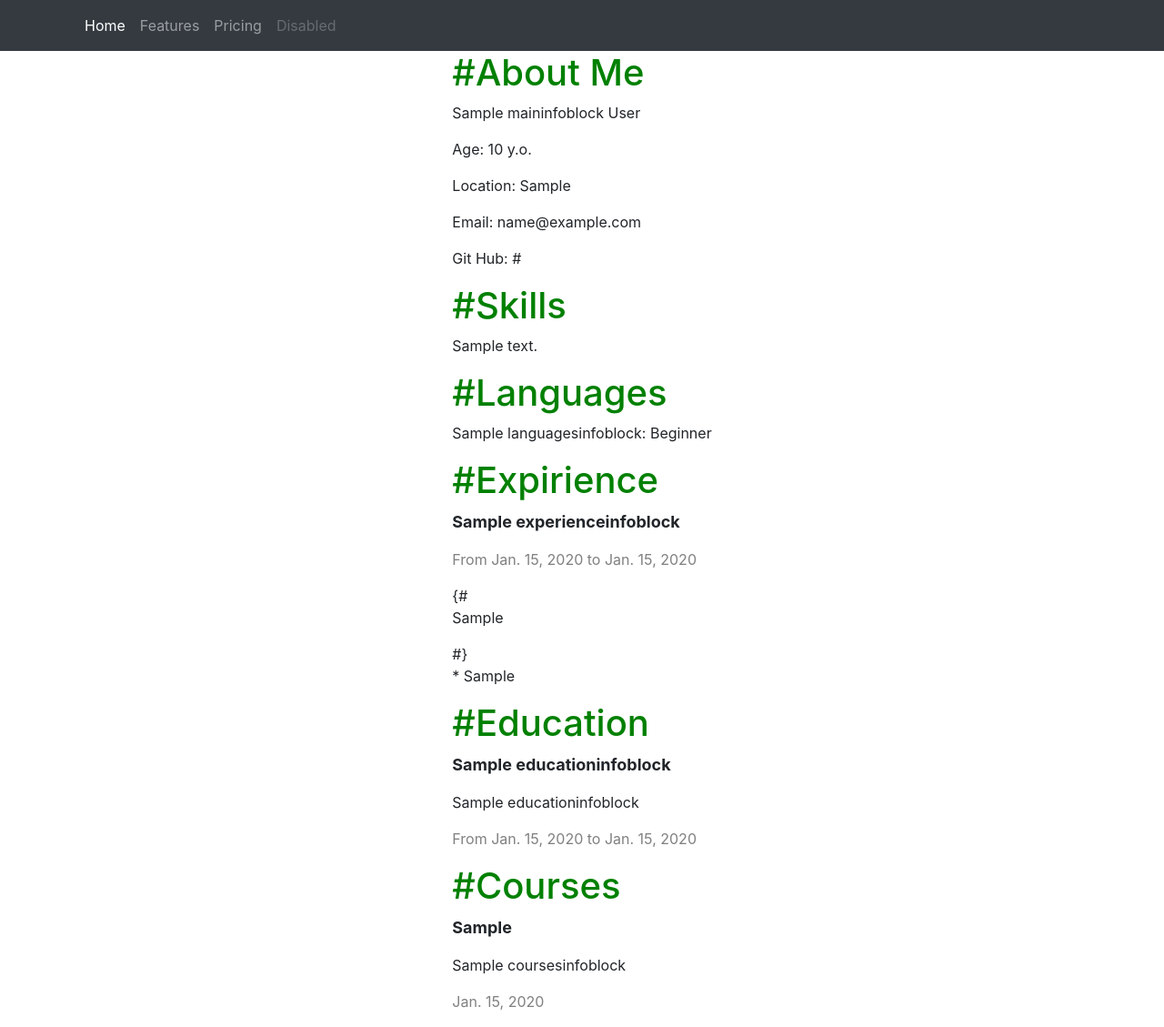
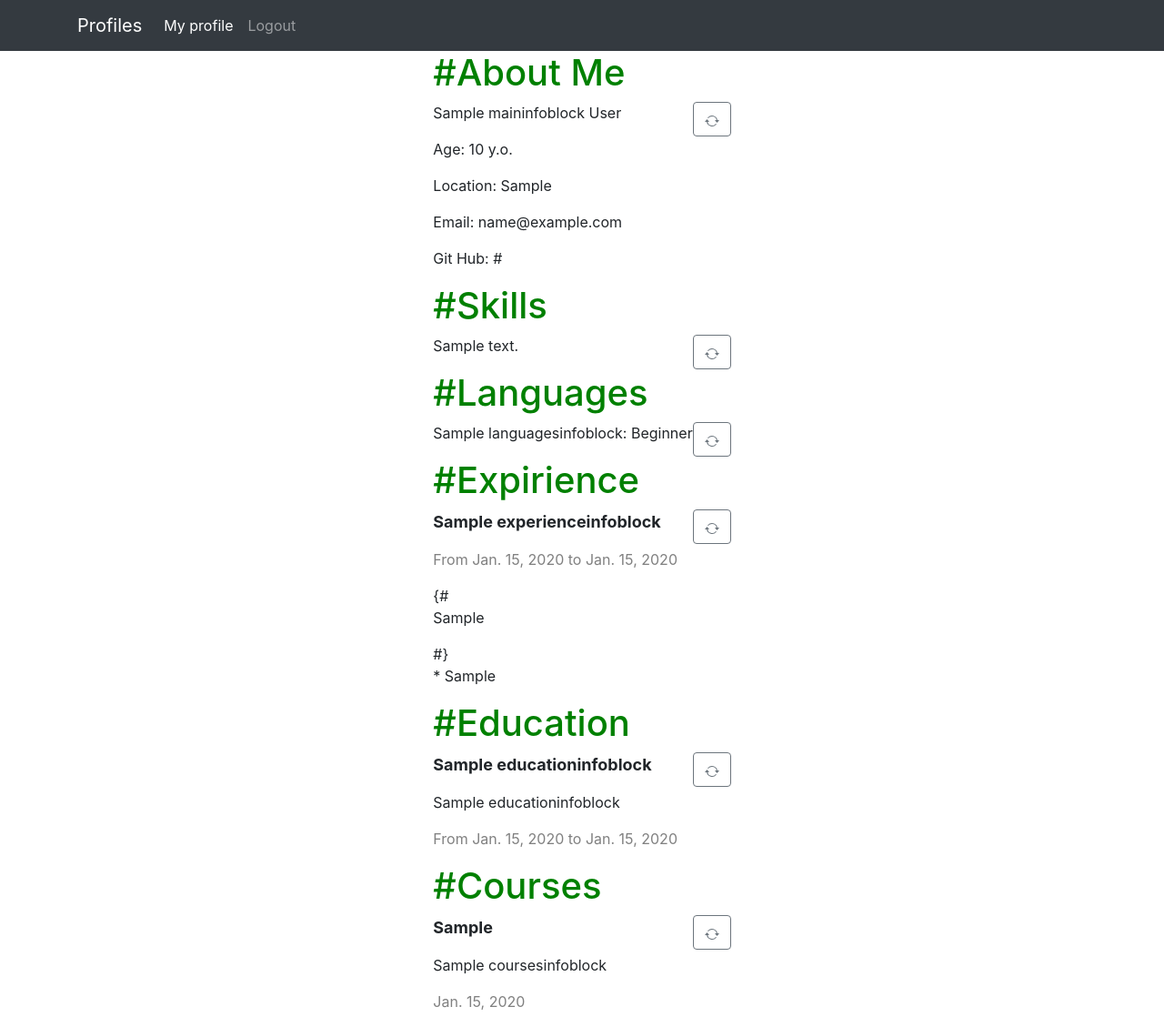
Before and after one commit to Wadwadw/Portfolio, a Django app: page /portfolio/1/ in a window 1280 px wide. Shown: the whole page at 91% size. Run offline with Django 4.2, Linux system fonts and the light colour scheme; a user stored in the database is signed in; tables that the repository leaves empty hold one stand-in row (values such as "Sample post"); some libraries are stand-ins or nearby versions.

Commit message:
Add login and logout functionality

```diff
--- a/my_portfolio/my_info/templates/my_info/main_info.html
+++ b/my_portfolio/my_info/templates/my_info/main_info.html
@@ -7,15 +7,20 @@
 
                 </div>
                 {% for i in main %}
-            <p>{{ i.name }} {{ i.last_name }} {% if request.user.is_authenticate %}
-                <a class="btn btn-outline-secondary float-right" href="{% url 'my_info:update_main' i.user.pk %}">
+                    <p>{{ i.name }} {{ i.last_name }} {% if request.user.is_authenticated %}
+                        {% if i.user.pk == request.user.pk %}
 
-                    <svg xmlns="http://www.w3.org/2000/svg" width="16" height="16" fill="currentColor" class="bi bi-arrow-repeat" viewBox="0 0 16 16">
+                            <a class="btn btn-outline-secondary float-right"
+                               href="{% url 'my_info:update_main' i.user.pk %}">
+
+                                <svg xmlns="http://www.w3.org/2000/svg" width="16" height="16" fill="currentColor"
+                                     class="bi bi-arrow-repeat" viewBox="0 0 16 16">
                                     <path d="M11.534 7h3.932a.25.25 0 0 1 .192.41l-1.966 2.36a.25.25 0 0 1-.384 0l-1.966-2.36a.25.25 0 0 1 .192-.41zm-11 2h3.932a.25.25 0 0 0 .192-.41L2.692 6.23a.25.25 0 0 0-.384 0L.342 8.59A.25.25 0 0 0 .534 9z"></path>
                                     <path fill-rule="evenodd"
                                           d="M8 3c-1.552 0-2.94.707-3.857 1.818a.5.5 0 1 1-.771-.636A6.002 6.002 0 0 1 13.917 7H12.9A5.002 5.002 0 0 0 8 3zM3.1 9a5.002 5.002 0 0 0 8.757 2.182.5.5 0 1 1 .771.636A6.002 6.002 0 0 1 2.083 9H3.1z"></path>
                                 </svg>
                             </a>
+                        {% endif %}
                     {% endif %}
                     </p>
                     <p>Age: {{ i.age }} y.o.</p>
@@ -28,15 +33,20 @@
                     <h2 class="color-text-black h1">#Skills</h2>
                 </div>
                 {% for skill in skills %}
-            <p>{{ skill.description }} {% if request.user.is_authenticate %}
-                <a class="btn btn-outline-secondary float-right" href="{% url 'my_info:update_skills' skill.pk %}">
+                    <p>{{ skill.description }} {% if request.user.is_authenticated %}
+                        {% if skill.user.pk == request.user.pk %}
 
-                    <svg xmlns="http://www.w3.org/2000/svg" width="16" height="16" fill="currentColor" class="bi bi-arrow-repeat" viewBox="0 0 16 16">
+                            <a class="btn btn-outline-secondary float-right"
+                               href="{% url 'my_info:update_skills' skill.pk %}">
+
+                                <svg xmlns="http://www.w3.org/2000/svg" width="16" height="16" fill="currentColor"
+                                     class="bi bi-arrow-repeat" viewBox="0 0 16 16">
                                     <path d="M11.534 7h3.932a.25.25 0 0 1 .192.41l-1.966 2.36a.25.25 0 0 1-.384 0l-1.966-2.36a.25.25 0 0 1 .192-.41zm-11 2h3.932a.25.25 0 0 0 .192-.41L2.692 6.23a.25.25 0 0 0-.384 0L.342 8.59A.25.25 0 0 0 .534 9z"></path>
                                     <path fill-rule="evenodd"
                                           d="M8 3c-1.552 0-2.94.707-3.857 1.818a.5.5 0 1 1-.771-.636A6.002 6.002 0 0 1 13.917 7H12.9A5.002 5.002 0 0 0 8 3zM3.1 9a5.002 5.002 0 0 0 8.757 2.182.5.5 0 1 1 .771.636A6.002 6.002 0 0 1 2.083 9H3.1z"></path>
                                 </svg>
                             </a>
+                        {% endif %}
                     {% endif %}
                     </p>
 
@@ -46,15 +56,19 @@
                     <h2 class="color-text-black h1">#Languages</h2>
                 </div>
                 {% for language in languages %}
-            <p>{{ language.title }}: {{ language.level_of_knowledge }} {% if request.user.is_authenticate %}
-                <a class="btn btn-outline-secondary float-right" href="{% url 'my_info:update_language' language.pk %}">
+                    <p>{{ language.title }}: {{ language.level_of_knowledge }} {% if request.user.is_authenticated %}
+                        {% if language.user.pk == request.user.pk %}
+                            <a class="btn btn-outline-secondary float-right"
+                               href="{% url 'my_info:update_language' language.pk %}">
 
-                    <svg xmlns="http://www.w3.org/2000/svg" width="16" height="16" fill="currentColor" class="bi bi-arrow-repeat" viewBox="0 0 16 16">
+                                <svg xmlns="http://www.w3.org/2000/svg" width="16" height="16" fill="currentColor"
+                                     class="bi bi-arrow-repeat" viewBox="0 0 16 16">
                                     <path d="M11.534 7h3.932a.25.25 0 0 1 .192.41l-1.966 2.36a.25.25 0 0 1-.384 0l-1.966-2.36a.25.25 0 0 1 .192-.41zm-11 2h3.932a.25.25 0 0 0 .192-.41L2.692 6.23a.25.25 0 0 0-.384 0L.342 8.59A.25.25 0 0 0 .534 9z"></path>
                                     <path fill-rule="evenodd"
                                           d="M8 3c-1.552 0-2.94.707-3.857 1.818a.5.5 0 1 1-.771-.636A6.002 6.002 0 0 1 13.917 7H12.9A5.002 5.002 0 0 0 8 3zM3.1 9a5.002 5.002 0 0 0 8.757 2.182.5.5 0 1 1 .771.636A6.002 6.002 0 0 1 2.083 9H3.1z"></path>
                                 </svg>
                             </a>
+                        {% endif %}
                     {% endif %}
                     </p>
                 {% endfor %}
@@ -64,21 +78,28 @@
                 </div>
 
                 {% for exp in exps %}
-            <p class="names_style">{{ exp.title }} {% if request.user.is_authenticate %}
-                <a class="btn btn-outline-secondary float-right" href="{% url 'my_info:update_exp' exp.pk %}">
+                    <p class="names_style">{{ exp.title }} {% if request.user.is_authenticated %}
+                        {% if exp.user.pk == request.user.pk %}
 
-                    <svg xmlns="http://www.w3.org/2000/svg" width="16" height="16" fill="currentColor" class="bi bi-arrow-repeat" viewBox="0 0 16 16">
+                            <a class="btn btn-outline-secondary float-right"
+                               href="{% url 'my_info:update_exp' exp.pk %}">
+
+                                <svg xmlns="http://www.w3.org/2000/svg" width="16" height="16" fill="currentColor"
+                                     class="bi bi-arrow-repeat" viewBox="0 0 16 16">
                                     <path d="M11.534 7h3.932a.25.25 0 0 1 .192.41l-1.966 2.36a.25.25 0 0 1-.384 0l-1.966-2.36a.25.25 0 0 1 .192-.41zm-11 2h3.932a.25.25 0 0 0 .192-.41L2.692 6.23a.25.25 0 0 0-.384 0L.342 8.59A.25.25 0 0 0 .534 9z"></path>
                                     <path fill-rule="evenodd"
                                           d="M8 3c-1.552 0-2.94.707-3.857 1.818a.5.5 0 1 1-.771-.636A6.002 6.002 0 0 1 13.917 7H12.9A5.002 5.002 0 0 0 8 3zM3.1 9a5.002 5.002 0 0 0 8.757 2.182.5.5 0 1 1 .771.636A6.002 6.002 0 0 1 2.083 9H3.1z"></path>
                                 </svg>
                             </a>
                         {% endif %}
+                    {% endif %}
 
                     </p>
-            <p class="color-text-grey">From {{ exp.date_from }} to {% if exp.date_to %} {{ exp.date_to }} {% else %} Present time {% endif %} </p>
+                    <p class="color-text-grey">From {{ exp.date_from }} to {% if exp.date_to %}
+                        {{ exp.date_to }} {% else %} Present time {% endif %} </p>
                     {#
-            <p>{{ exp.responsibilities }}</p>#} {% with exp.responsibilities|split:";" as ress %} {% for res in ress %}
+                    <p>{{ exp.responsibilities }}</p>#} {% with exp.responsibilities|split:";" as ress %}
+                    {% for res in ress %}
                         <p>* {{ res }}</p>
                     {% endfor %}
 
@@ -90,15 +111,20 @@
                     <h2 class="color-text-black h1">#Education</h2>
                 </div>
                 {% for ed in educas %}
-            <p class="names_style">{{ ed.name_of_school }} {% if request.user.is_authenticate %}
-                <a class="btn btn-outline-secondary float-right" href="{% url 'my_info:update_education' ed.pk %}">
+                    <p class="names_style">{{ ed.name_of_school }} {% if request.user.is_authenticated %}
+                        {% if ed.user.pk == request.user.pk %}
 
-                    <svg xmlns="http://www.w3.org/2000/svg" width="16" height="16" fill="currentColor" class="bi bi-arrow-repeat" viewBox="0 0 16 16">
+                            <a class="btn btn-outline-secondary float-right"
+                               href="{% url 'my_info:update_education' ed.pk %}">
+
+                                <svg xmlns="http://www.w3.org/2000/svg" width="16" height="16" fill="currentColor"
+                                     class="bi bi-arrow-repeat" viewBox="0 0 16 16">
                                     <path d="M11.534 7h3.932a.25.25 0 0 1 .192.41l-1.966 2.36a.25.25 0 0 1-.384 0l-1.966-2.36a.25.25 0 0 1 .192-.41zm-11 2h3.932a.25.25 0 0 0 .192-.41L2.692 6.23a.25.25 0 0 0-.384 0L.342 8.59A.25.25 0 0 0 .534 9z"></path>
                                     <path fill-rule="evenodd"
                                           d="M8 3c-1.552 0-2.94.707-3.857 1.818a.5.5 0 1 1-.771-.636A6.002 6.002 0 0 1 13.917 7H12.9A5.002 5.002 0 0 0 8 3zM3.1 9a5.002 5.002 0 0 0 8.757 2.182.5.5 0 1 1 .771.636A6.002 6.002 0 0 1 2.083 9H3.1z"></path>
                                 </svg>
                             </a>
+                        {% endif %}
                     {% endif %}
                     </p>
                     <p>{{ ed.name_of_specialities }}</p>
@@ -109,15 +135,20 @@
                     <h2 class="color-text-black h1">#Courses</h2>
                 </div>
                 {% for cours in course %}
-            <p class="names_style">{{ cours.teacher }} {% if request.user.is_authenticate %}
-                <a class="btn btn-outline-secondary float-right" href="{% url 'my_info:update_courses' cours.pk %}">
+                    <p class="names_style">{{ cours.teacher }} {% if request.user.is_authenticated %}
+                        {% if cours.user.pk == request.user.pk %}
 
-                    <svg xmlns="http://www.w3.org/2000/svg" width="16" height="16" fill="currentColor" class="bi bi-arrow-repeat" viewBox="0 0 16 16">
+                            <a class="btn btn-outline-secondary float-right"
+                               href="{% url 'my_info:update_courses' cours.pk %}">
+
+                                <svg xmlns="http://www.w3.org/2000/svg" width="16" height="16" fill="currentColor"
+                                     class="bi bi-arrow-repeat" viewBox="0 0 16 16">
                                     <path d="M11.534 7h3.932a.25.25 0 0 1 .192.41l-1.966 2.36a.25.25 0 0 1-.384 0l-1.966-2.36a.25.25 0 0 1 .192-.41zm-11 2h3.932a.25.25 0 0 0 .192-.41L2.692 6.23a.25.25 0 0 0-.384 0L.342 8.59A.25.25 0 0 0 .534 9z"></path>
                                     <path fill-rule="evenodd"
                                           d="M8 3c-1.552 0-2.94.707-3.857 1.818a.5.5 0 1 1-.771-.636A6.002 6.002 0 0 1 13.917 7H12.9A5.002 5.002 0 0 0 8 3zM3.1 9a5.002 5.002 0 0 0 8.757 2.182.5.5 0 1 1 .771.636A6.002 6.002 0 0 1 2.083 9H3.1z"></path>
                                 </svg>
                             </a>
+                        {% endif %}
                     {% endif %}
                     </p>
                     <p>{{ cours.name_of_course }}</p>
--- a/my_portfolio/my_info/urls.py
+++ b/my_portfolio/my_info/urls.py
@@ -1,7 +1,6 @@
 from django.urls import path
 from .views import main, MainInfoUpdate, SkillsInfoUpdate, LanguageInfoUpdate,\
-    EducationInfoUpdate, ExperienceInfoUpdate, CoursesInfoUpdate
-
+    EducationInfoUpdate, ExperienceInfoUpdate, CoursesInfoUpdate, UserListView
 
 
 app_name = 'my_info'
@@ -15,5 +14,5 @@ urlpatterns = [
     path('update_exp/<int:pk>/', ExperienceInfoUpdate.as_view(), name='update_exp'),
     path('update_education/<int:pk>/', EducationInfoUpdate.as_view(), name='update_education'),
     path('update_courses/<int:pk>/', CoursesInfoUpdate.as_view(), name='update_courses'),
-
+    path('portfolio_list/', UserListView.as_view(), name='portfolio_list')
 ]
--- a/my_portfolio/my_info/views.py
+++ b/my_portfolio/my_info/views.py
@@ -26,6 +26,17 @@ def main(request, pk):
     }
 
     return render(request, 'my_info/main_info.html', context=context)
+
+
+class UserListView(generic.ListView):
+    template_name = 'my_info/portfolio_list.html'
+    context_object_name = 'portfolios'
+
+    def get_queryset(self):
+        return MainInfoBlock.objects.all()
+
+    def get_success_url(self):
+        return reverse('my_info:main', args=str(self.request.user.pk))
 
 
 class MainInfoUpdate(generic.UpdateView):
@@ -65,6 +76,11 @@ class LanguageInfoUpdate(generic.UpdateView):
         return reverse('my_info:main', args=str(self.request.user.pk))
 
 
+class LanguageInfoDelete(generic.DeleteView):
+    template_name = 'my_info/language_delete'
+    queryset = LanguagesInfoBlock.objects.all()
+
+
 class ExperienceInfoUpdate(generic.UpdateView):
     template_name = 'my_info/exp_update.html'
     form_class = ExperienceInfoForm
--- a/my_portfolio/my_portfolio/settings.py
+++ b/my_portfolio/my_portfolio/settings.py
@@ -122,3 +122,6 @@ STATIC_ROOT = 'static_root'
 DEFAULT_AUTO_FIELD = 'django.db.models.BigAutoField'
 
 CRISPY_TEMPLATE_PACK = 'bootstrap4'
+
+LOGIN_REDIRECT_URL = '/portfolio/portfolio_list'
+LOGOUT_REDIRECT_URL = '/portfolio/portfolio_list'
--- a/my_portfolio/my_portfolio/urls.py
+++ b/my_portfolio/my_portfolio/urls.py
@@ -15,8 +15,12 @@ Including another URLconf
 """
 from django.contrib import admin
 from django.urls import path, include
+from django.contrib.auth.views import LoginView, LogoutView
+
 
 urlpatterns = [
     path('admin/', admin.site.urls),
-    path('portfolio/', include('my_info.urls'))
+    path('portfolio/', include('my_info.urls')),
+    path('login/', LoginView.as_view(), name='login'),
+    path('logout/', LogoutView.as_view(), name='logout'),
 ]
--- a/my_portfolio/templates/nav_bar.html
+++ b/my_portfolio/templates/nav_bar.html
@@ -1,24 +1,27 @@
 <nav class="navbar navbar-expand-lg navbar-dark bg-dark d-flex justify-content-center">
     <div class="container">
-       {% if request.user.is_authenticate %}
-    <a class="navbar-brand" href="{% url 'my_info:main' user.pk %}">Navbar</a>
+        {% if request.user.is_authenticated %}
+            <a class="navbar-brand" href="{% url 'my_info:portfolio_list' %}">Profiles</a>
         {% endif %}
-    <button class="navbar-toggler" type="button" data-bs-toggle="collapse" data-bs-target="#navbarNav" aria-controls="navbarNav" aria-expanded="false" aria-label="Toggle navigation">
+        <button class="navbar-toggler" type="button" data-bs-toggle="collapse" data-bs-target="#navbarNav"
+                aria-controls="navbarNav" aria-expanded="false" aria-label="Toggle navigation">
             <span class="navbar-toggler-icon"></span>
         </button>
         <div class="collapse navbar-collapse" id="navbarNav">
             <ul class="navbar-nav">
+            {% if request.user.is_authenticated %}
                 <li class="nav-item">
-          <a class="nav-link active" aria-current="page" href="#">Home</a>
+                    <a class="nav-link active" aria-current="page" href="{% url 'my_info:main' request.user.pk %}">My profile</a>
                 </li>
-        <li class="nav-item">
-          <a class="nav-link" href="#">Features</a>
-        </li>
-        <li class="nav-item">
-          <a class="nav-link" href="#">Pricing</a>
-        </li>
-        <li class="nav-item">
-          <a class="nav-link disabled" href="#" tabindex="-1" aria-disabled="true">Disabled</a>
+            {% endif %}
+
+
+                <li class="nav-item float-right">
+                    {% if request.user.is_authenticated %}
+                        <a class="nav-link" href="{% url 'logout' %}">Logout</a>
+                    {% else %}
+                        <a class="nav-link" href="{% url 'login' %}">Login</a>
+                    {% endif %}
                 </li>
             </ul>
         </div>
```
Also changed, not shown: my_portfolio/my_info/templates/my_info/language_delete.html (added, +14 -0 lines), my_portfolio/my_info/templates/my_info/portfolio_list.html (added, +13 -0 lines), my_portfolio/templates/registration/login.html (added, +15 -0 lines), my_portfolio/templates/registration/logout.html (added, +15 -0 lines), my_portfolio/my_info/mixins.py (added). Lines whose indentation alone changed are shown as unchanged.
